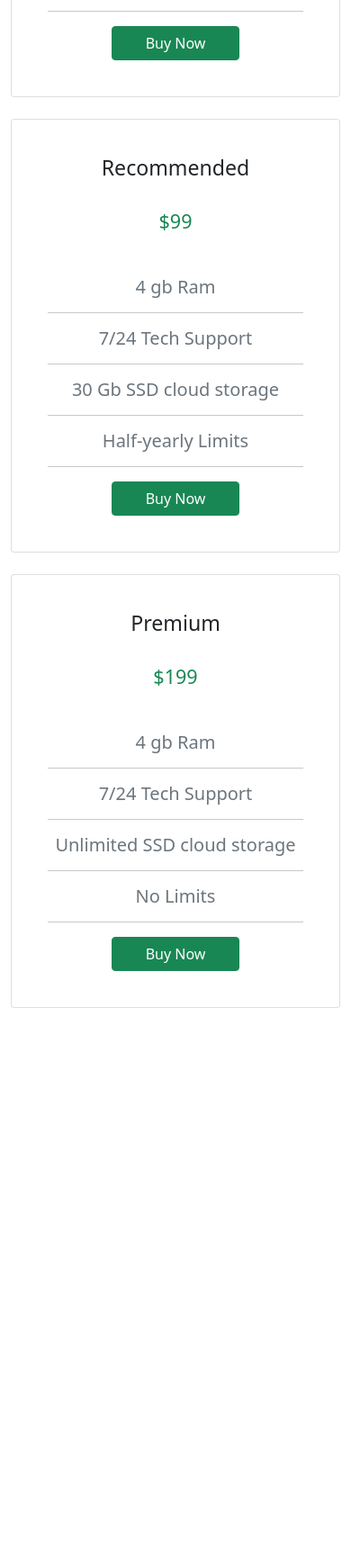
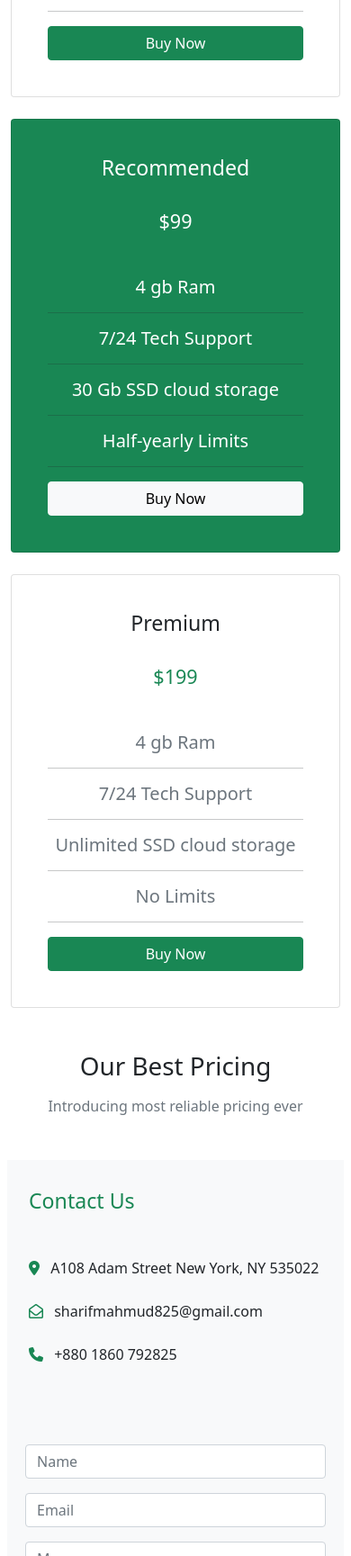
Before and after one commit to sharifmahmud825/eStartup-agency, a plain HTML site: page index.html in a window 390 px wide. Shown: the part 6980-8709 px from the top of the page at 90% size. Before the commit the page ends 8148 px from the top, so only its background shows below. Drawn offline with Linux system fonts and the light colour scheme.

Commit message:
all section added

```diff
--- a/index.html
+++ b/index.html
@@ -35,9 +35,6 @@
                       </li>
                       <li class="nav-item pe-4">
                         <a class="nav-link" href="#features">Features</a>
-                      </li>
-                      <li class="nav-item pe-4">
-                        <a class="nav-link" href="#screenshot">Screenshot</a>
                       </li>
                       <li class="nav-item pe-4">
                         <a class="nav-link" href="#team">Team</a>
@@ -220,9 +217,9 @@
     </section>
 <!-- ------------/Features section------------  -->
 
-<!-- ------------screenshot section------------  -->
+<!-- ------------Team member section------------  -->
 
-<div class="container">
+<div class="container" id="team">
     <h1 class="fw-light mt-5 mb-3 text-center">Team Member</h1>
         <p class="text-center text-muted">Introducing most enthusiast team ever</p>
     <div class="row row-cols-lg-4 row-cols-md-2 row-cols-1 g-4 my-5">
@@ -285,7 +282,7 @@
 
 <!-- ------------Pricing section------------  -->
 
-  <section class="container">
+  <section class="container" id="pricing">
     <h1 class="fw-light mt-5 mb-3 text-center">Our Best Pricing</h1>
     <p class="text-center text-muted">Introducing most reliable pricing ever</p>
     <div class="row row-cols-1 row-cols-md-3  row-cols-lg-3 g-4 my-5">
@@ -303,26 +300,26 @@
               <h5 class="card-title text-center my-3 text-muted">Daily Limits</h5>
               <hr>
               <div class="d-flex justify-content-center">
-                <button class="btn btn-success w-50">Buy Now</button>
+                <button class="btn btn-success col-lg-6 col-12">Buy Now</button>
               </div>
             </div>
           </div>
         </div>
         <div class="col">
-          <div class="card h-100 p-4 pricing-card">
-            <h3 class="text-center my-3">Recommended</h3>
+          <div class="card h-100 p-4 bg-success pricing-card">
+            <h3 class="text-center my-3 text-white">Recommended</h3>
             <div class="card-body">
-              <h4 class="card-title text-center mb-5 text-success">$99</h4>
-              <h5 class="card-title text-center my-3 text-muted">4 gb Ram</h5>
+              <h4 class="card-title text-center mb-5 text-white">$99</h4>
+              <h5 class="card-title text-center my-3 text-white">4 gb Ram</h5>
               <hr>
-              <h5 class="card-title text-center my-3 text-muted">7/24 Tech Support</h5>
+              <h5 class="card-title text-center my-3 text-white">7/24 Tech Support</h5>
               <hr>
-              <h5 class="card-title text-center my-3 text-muted">30 Gb SSD cloud storage</h5>
+              <h5 class="card-title text-center my-3 text-white">30 Gb SSD cloud storage</h5>
               <hr>
-              <h5 class="card-title text-center my-3 text-muted">Half-yearly Limits</h5>
+              <h5 class="card-title text-center my-3 text-white">Half-yearly Limits</h5>
               <hr>
               <div class="d-flex justify-content-center">
-                <button class="btn btn-success w-50">Buy Now</button>
+                <button class="btn btn-light col-lg-6 col-12">Buy Now</button>
               </div>
             </div>
           </div>
@@ -341,7 +338,7 @@
               <h5 class="card-title text-center my-3 text-muted">No Limits</h5>
               <hr>
               <div class="d-flex justify-content-center">
-                <button class="btn btn-success w-50">Buy Now</button>
+                <button class="btn btn-success col-lg-6 col-12">Buy Now</button>
               </div>
             </div>
           </div>
@@ -350,6 +347,48 @@
   </section>
 <!-- ------------/Pricing section------------  -->
 
+<!-- ------------Contact section------------  -->
+
+    <section class="container" id="contact">
+        <h1 class="fw-light mt-5 mb-3 text-center">Our Best Pricing</h1>
+        <p class="text-center text-muted">Introducing most reliable pricing ever</p>
+        <div class="row g-2 my-5 bg-light ">
+            <div class="col-lg-6 col-md-6 p-4">
+                <h3 class="text-success mb-5">Contact Us</h3>
+                <div class="my-4">
+                    <i class="fas fa-map-marker-alt text-success me-2"></i>
+                    <span>A108 Adam Street New York, NY 535022</span>
+                </div>
+                <div class="my-4">
+                    <i class="far fa-envelope-open text-success me-2"></i>
+                    <span>sharifmahmud825@gmail.com</span>
+                </div>
+                <div class="my-4">
+                    <i class="fas fa-phone text-success me-2"></i>
+                    <span>+880 1860 792825</span>
+                </div>
+            </div>
+            <div class="col-lg-6 col-md-6">
+                <div class="p-3 ">
+                    <input type="text" class="form-control my-3" placeholder="Name">
+                    <input type="email" class="form-control my-3" placeholder="Email">
+                    <textarea name="" id="" cols="" rows="" class="form-control my-3" placeholder="Message"></textarea>
+                    <button class="btn btn-success col-12">Submit Now</button>
+                </div>
+            </div>
+        </div>
+    </section>
+<!-- ------------/Contact section------------  -->
+
+<!-- ------------footer section------------  -->
+
+    <footer>
+        <div class="container my-5">
+            <p class="text-center">© Copyrights eStartup. All rights reserved.</p>
+        </div>
+    </footer>
+<!-- ------------/footer section------------  -->
+
 
 <!-- bootstrap js -->
     <script src="js/bootstrap.bundle.min.js"></script>
```
